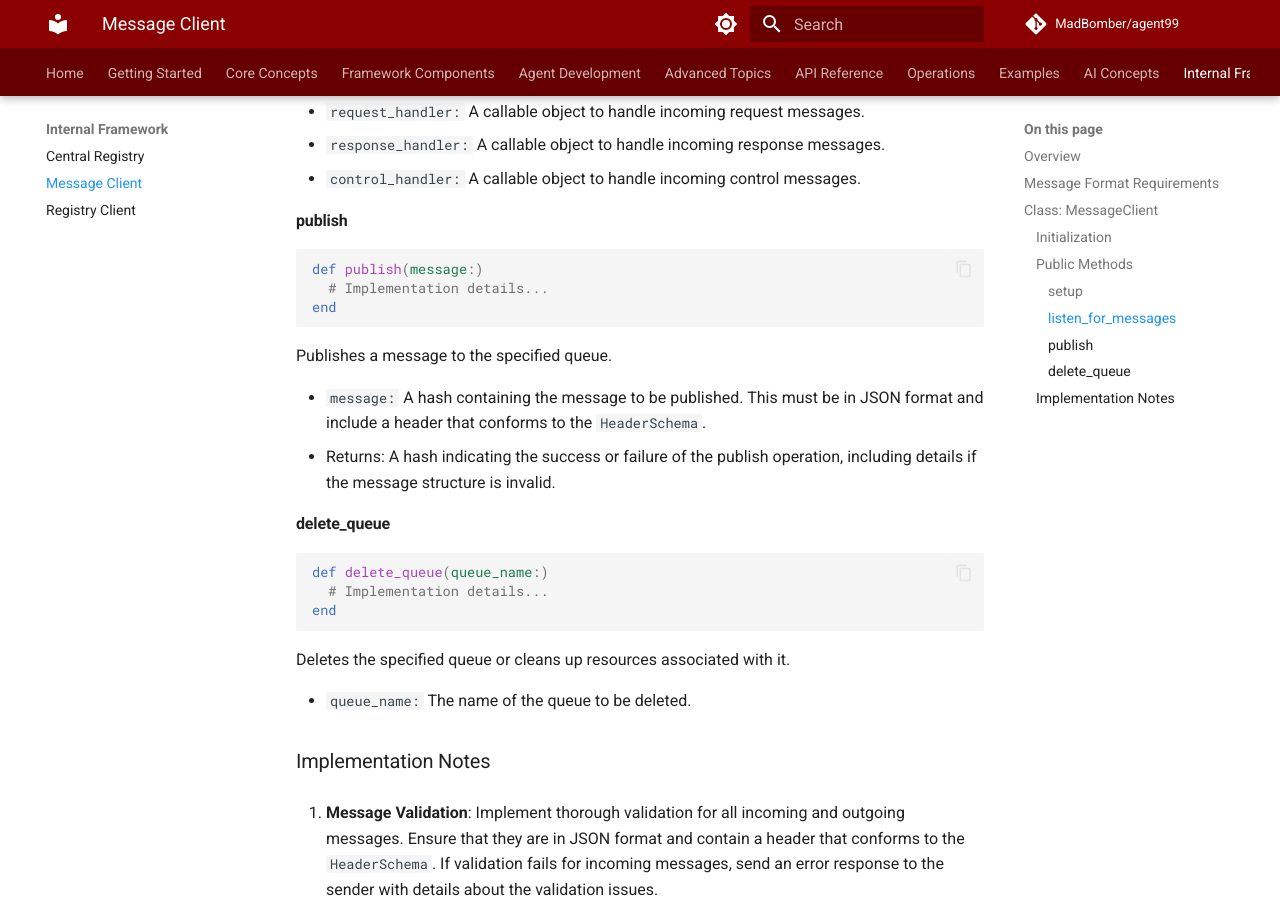
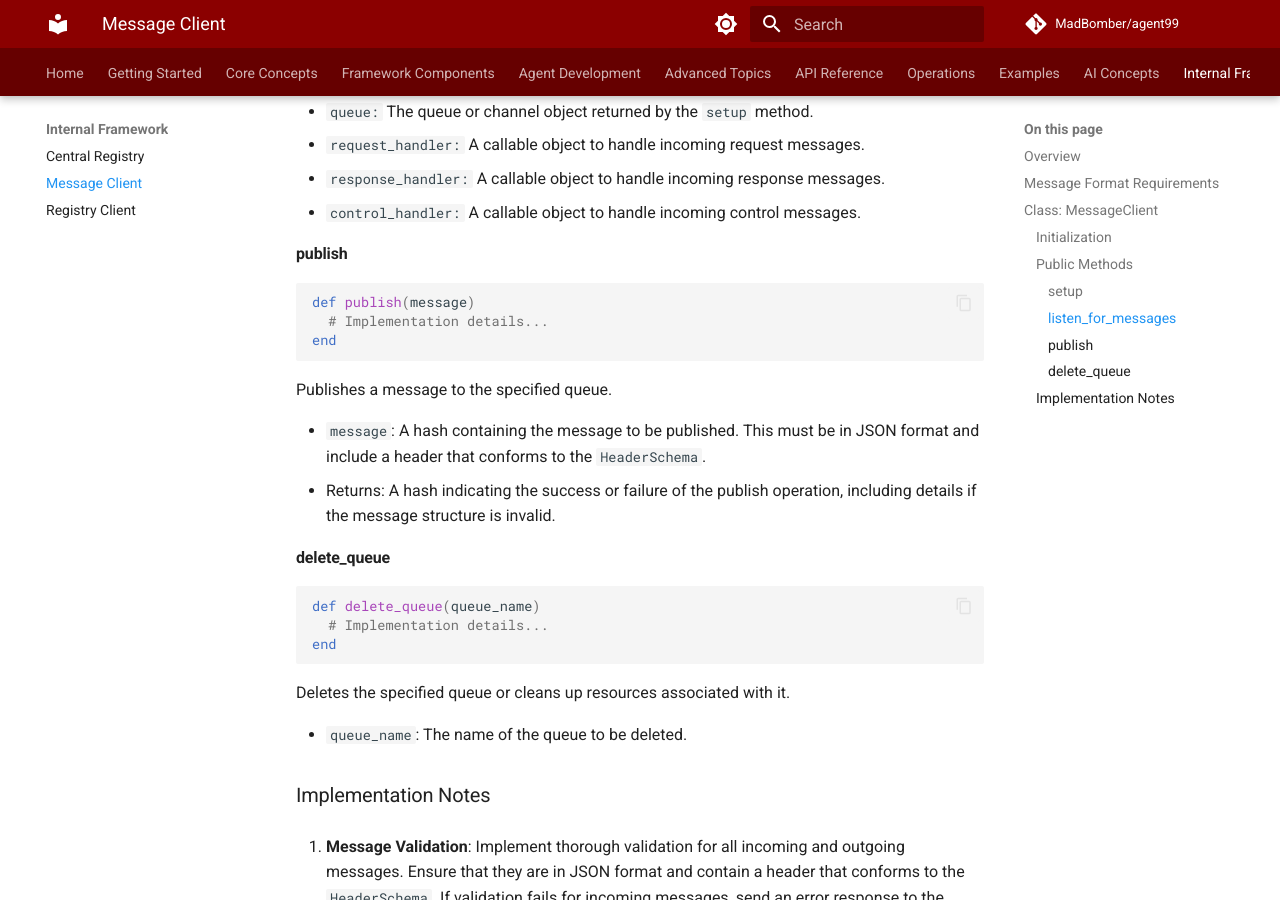
Before and after one commit to MadBomber/agent99, an MkDocs documentation site: the page built from docs/agent99_framework/message_client.md, in a window 1280 px wide and 900 px high, scrolled down 2001 px. Built offline with MkDocs 1.6.1 and Material for MkDocs 9.7.7, drawn with Linux system fonts in a browser that asks for light colours; comment, search, counter and statistics services are not loaded; some of the changed text lies outside the part shown.

````diff
--- a/docs/agent99_framework/message_client.md
+++ b/docs/agent99_framework/message_client.md
@@ -82,27 +83,27 @@ Starts listening for incoming messages on the specified queue.
 #### publish
 
 ```ruby
-def publish(message:)
+def publish(message)
   # Implementation details...
 end
 ```
 
 Publishes a message to the specified queue.
 
-- `message:` A hash containing the message to be published. This must be in JSON format and include a header that conforms to the `HeaderSchema`.
+- `message`: A hash containing the message to be published. This must be in JSON format and include a header that conforms to the `HeaderSchema`.
 - Returns: A hash indicating the success or failure of the publish operation, including details if the message structure is invalid.
 
 #### delete_queue
 
 ```ruby
-def delete_queue(queue_name:)
+def delete_queue(queue_name)
   # Implementation details...
 end
 ```
 
 Deletes the specified queue or cleans up resources associated with it.
 
-- `queue_name:` The name of the queue to be deleted.
+- `queue_name`: The name of the queue to be deleted.
 
 ### Implementation Notes
 
````
Also changed, not shown: other parts of docs/agent99_framework/message_client.md (+3 -2 lines), CHANGELOG.md (+1 -0 lines), docs/agent99_framework/registry_client.md (+3 -4 lines).
